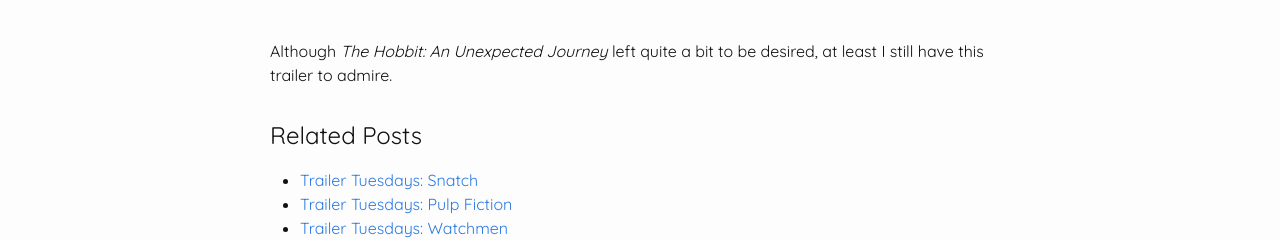
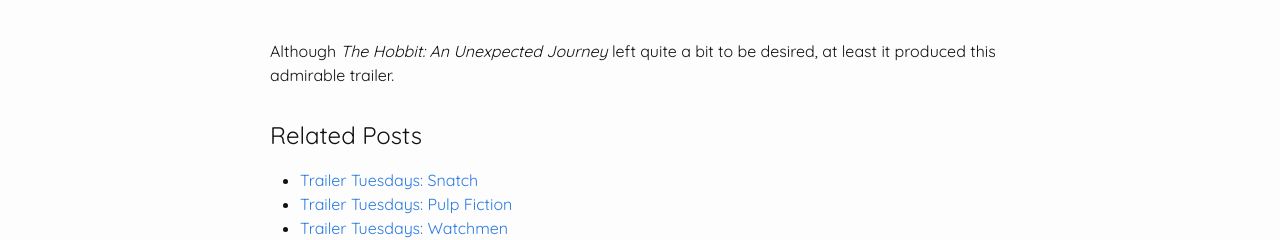
Before and after one commit to ncskier/film_blog, a Jekyll site: the page built from trailers/_posts/2017-11-07-trailer-tuesdays-the-hobbit-an-unexpected-journey.md, in a window 1280 px wide. Shown: the part 687-927 px from the top of the page. Built offline with Jekyll 4.4.1, drawn with Linux system fonts in a browser that asks for light colours.

Commit message:
Rewrote the hobbit post

```diff
--- a/trailers/_posts/2017-11-07-trailer-tuesdays-the-hobbit-an-unexpected-journey.md
+++ b/trailers/_posts/2017-11-07-trailer-tuesdays-the-hobbit-an-unexpected-journey.md
@@ -24,4 +24,4 @@ youtubeId: "9PSXjr1gbjc"
 
 <br>
 
-Although _The Hobbit: An Unexpected Journey_ left quite a bit to be desired, at least I still have this trailer to admire.
+Although _The Hobbit: An Unexpected Journey_ left quite a bit to be desired, at least it produced this admirable trailer.
```
